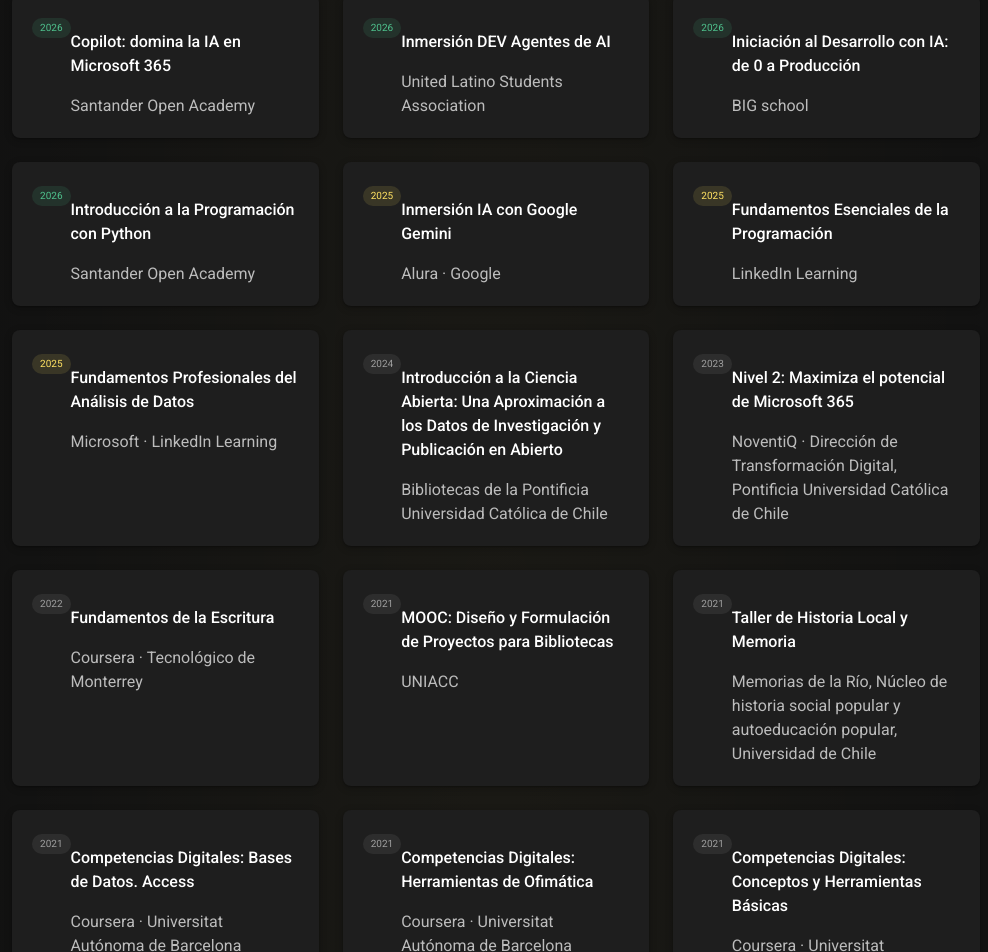
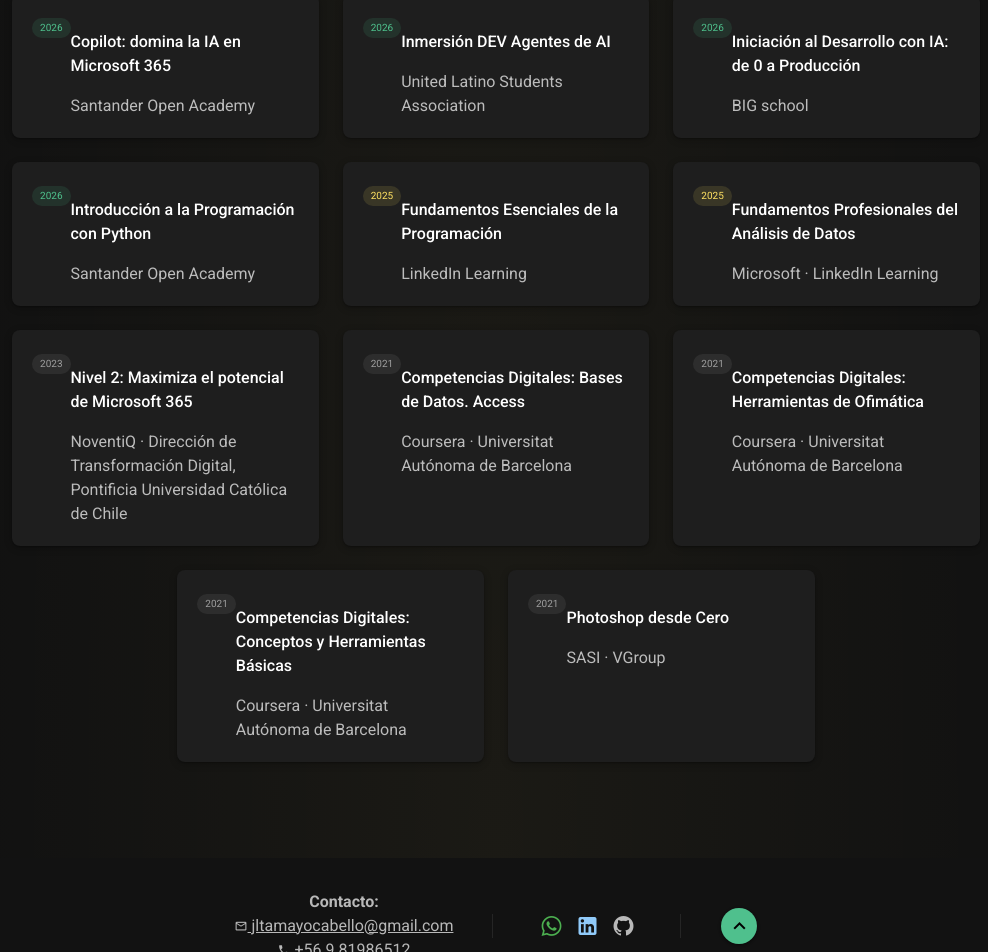
Before and after one commit to jltamayocabello-droid/mi-portafolio-vuetify, a Vue app: page / in a window 1280 px wide. Shown: the part 6641-7593 px from the top of the page, without its empty margins (144-1132 px from the left). Built offline with nearby package versions, Linux system fonts and the light colour scheme.

Commit message:
Se eliminan cursos

```diff
--- a/src/pages/HomePage.vue
+++ b/src/pages/HomePage.vue
@@ -768,12 +768,6 @@
     },
     {
       year: '2025',
-      title: 'Inmersión IA con Google Gemini',
-      provider: 'Alura · Google',
-      color: 'secondary',
-    },
-    {
-      year: '2025',
       title: 'Fundamentos Esenciales de la Programación',
       provider: 'LinkedIn Learning',
       color: 'secondary',
@@ -785,35 +779,9 @@
       color: 'secondary',
     },
     {
-      year: '2024',
-      title:
-        'Introducción a la Ciencia Abierta: Una Aproximación a los Datos de Investigación y Publicación en Abierto',
-      provider: 'Bibliotecas de la Pontificia Universidad Católica de Chile',
-      color: 'grey',
-    },
-    {
       year: '2023',
       title: 'Nivel 2: Maximiza el potencial de Microsoft 365',
       provider: 'NoventiQ · Dirección de Transformación Digital, Pontificia Universidad Católica de Chile',
-      color: 'grey',
-    },
-    {
-      year: '2022',
-      title: 'Fundamentos de la Escritura ',
-      provider: 'Coursera · Tecnológico de Monterrey',
-      color: 'grey',
-    },
-    {
-      year: '2021',
-      title: 'MOOC: Diseño y Formulación de Proyectos para Bibliotecas',
-      provider: 'UNIACC',
-      color: 'grey',
-    },
-    {
-      year: '2021',
-      title: 'Taller de Historia Local y Memoria',
-      provider:
-        'Memorias de la Río, Núcleo de historia social popular y autoeducación popular, Universidad de Chile',
       color: 'grey',
     },
     {
```
